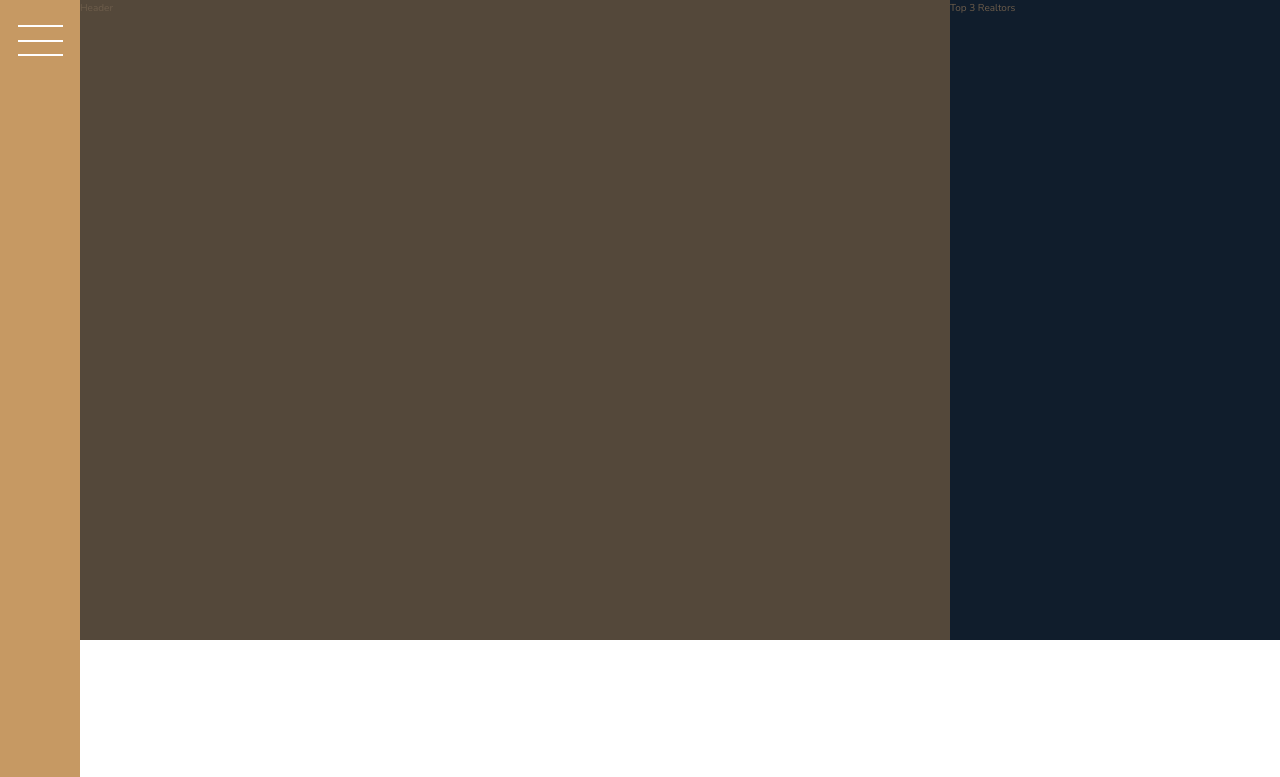
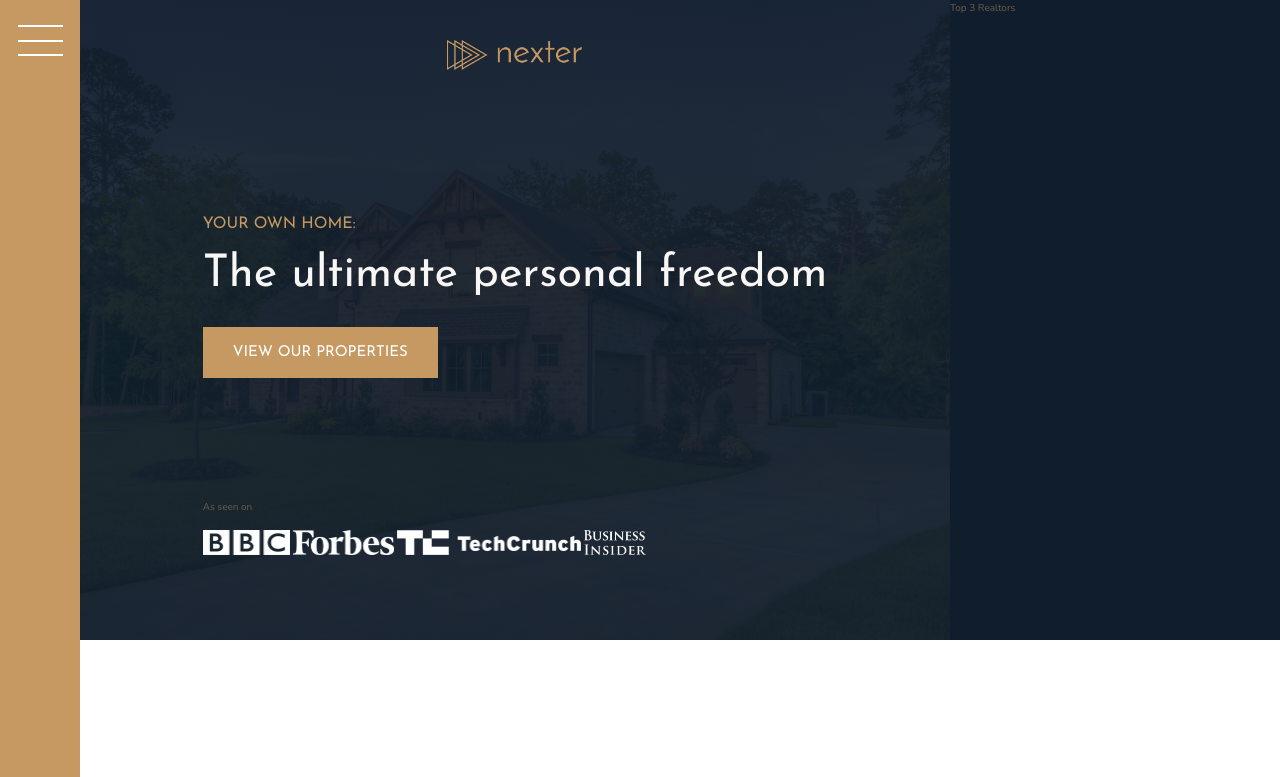
Before and after one commit to itodddev/nexter, a website: page index.html in a window 1280 px wide. Shown: the top 777 px of the page. Drawn offline with nearby package versions, Linux system fonts and the light colour scheme.

Commit message:
Header - Part 1

```diff
--- a/index.html
+++ b/index.html
@@ -20,7 +20,17 @@
     </div>
 
     <header class="header">
-      Header
+      <img src="img/logo.png" alt="Nexter Logo" class="header__logo" />
+      <h3 class="heading-3">Your own home:</h3>
+      <h1 class="heading-1">The ultimate personal freedom</h1>
+      <button class="btn header__btn">View our properties</button>
+      <div class="header__seenon-text">As seen on</div>
+      <div class="header__seenon-logos">
+        <img src="img/logo-bbc.png" alt="" />
+        <img src="img/logo-forbes.png" alt="" />
+        <img src="img/logo-techcrunch.png" alt="" />
+        <img src="img/logo-bi.png" alt="" />
+      </div>
     </header>
 
     <div class="realtors">
--- a/sass/_header.scss
+++ b/sass/_header.scss
@@ -1,4 +1,37 @@
 .header {
   background-color: $color-grey-dark-1;
   grid-column: full-start / col-end 6;
+  background-image: linear-gradient(
+      rgba($color-secondary, 0.93),
+      rgba($color-secondary, 0.93)
+    ),
+    url(../img/hero.jpeg);
+  background-size: cover;
+  background-position: center;
+  padding: 4rem 8rem 8rem 8rem;
+
+  display: grid;
+  grid-template-rows: 1fr min-content 6rem 1fr; // main row takes up all available space, other items are implicitly placed after it
+  grid-template-columns: max-content; // grid-column is as wide as largest content
+  grid-row-gap: 1.5rem;
+  justify-content: center; // center grid in center of container
+
+  &__logo {
+    height: 3rem;
+    justify-self: center;
+  }
+
+  &__btn {
+    justify-self: start;
+    align-self: flex-start;
+  }
+
+  &__seenon-text {
+  }
+
+  &__seenon-logos {
+    img {
+      height: 2.5rem;
+    }
+  }
 }
--- a/sass/_typography.scss
+++ b/sass/_typography.scss
@@ -5,6 +5,9 @@
 
 .heading-1 {
   @extend %heading;
+  font-size: 4.5rem;
+  color: $color-grey-light-1;
+  line-height: 1;
 }
 .heading-2 {
   @extend %heading;
```
Also changed, not shown: css/style.css.
